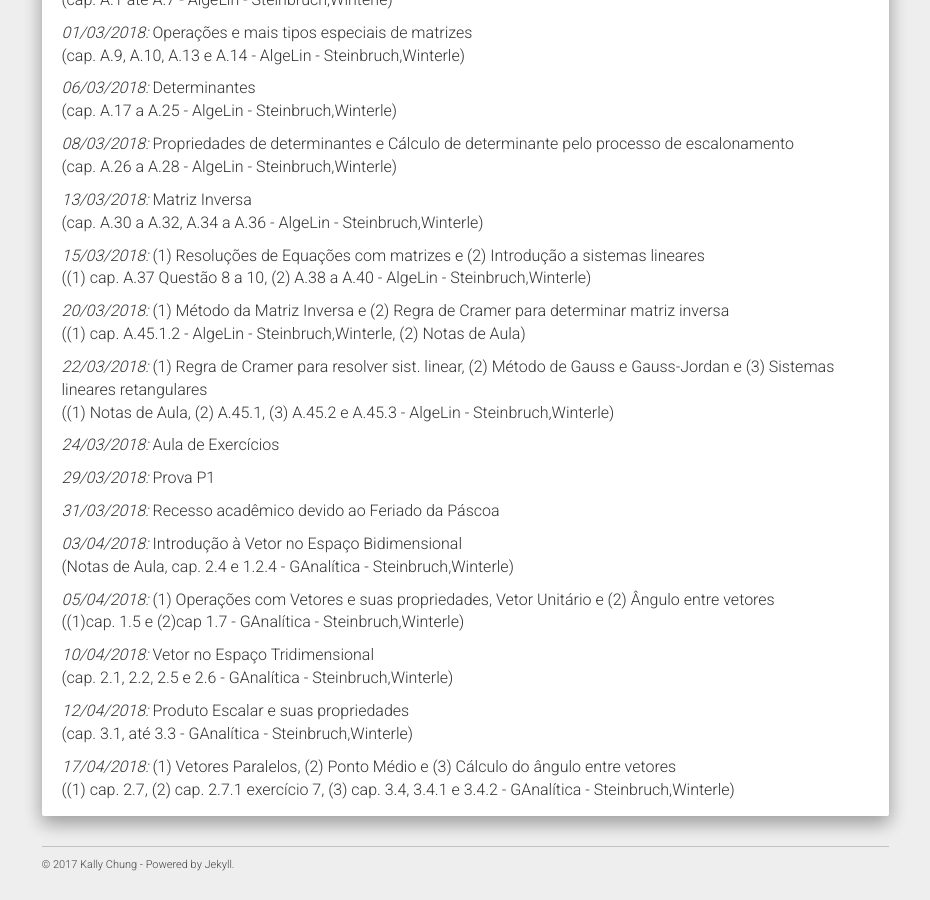
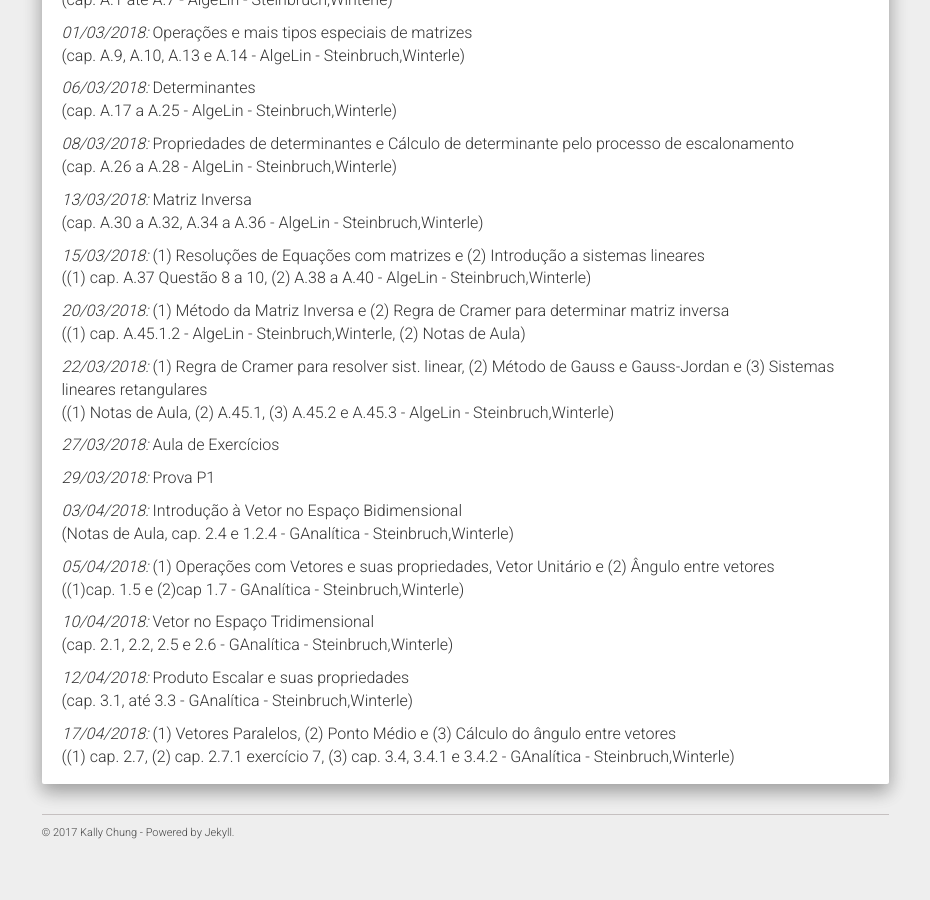
Before and after one commit to chunggnuhc/chunggnuhc.github.io, a Jekyll site: the page built from CM303-GAeAL-1sem2018.md, in a window 1280 px wide and 900 px high, scrolled down 1968 px. Shown: the whole window, without its empty margins (321-1251 px from the left). Built offline with Jekyll 4.4.1, drawn with Linux system fonts in a browser that asks for light colours; nearby versions of some CDN libraries; after the commit the page ends 2836 px from its top, so only the background shows below that.

Commit message:
Update CM303-GAeAL-1sem2018.md

```diff
--- a/CM303-GAeAL-1sem2018.md
+++ b/CM303-GAeAL-1sem2018.md
@@ -110,11 +110,9 @@ obs.: O horário de atendimento no dia é cancelado caso nenhum aluno apareça a
 
   _22/03/2018:_ (1) Regra de Cramer para resolver sist. linear, (2) Método de Gauss e Gauss-Jordan e (3) Sistemas lineares retangulares <br/>((1) Notas de Aula, (2) A.45.1, (3) A.45.2 e A.45.3 - AlgeLin - Steinbruch,Winterle)
 
-  _24/03/2018:_ Aula de Exercícios
+  _27/03/2018:_ Aula de Exercícios
 
   _29/03/2018:_ Prova P1
-
-  _31/03/2018:_ Recesso acadêmico devido ao Feriado da Páscoa
 
   _03/04/2018:_ Introdução à Vetor no Espaço Bidimensional <br/>(Notas de Aula, cap. 2.4 e 1.2.4 - GAnalítica - Steinbruch,Winterle)
 
```
